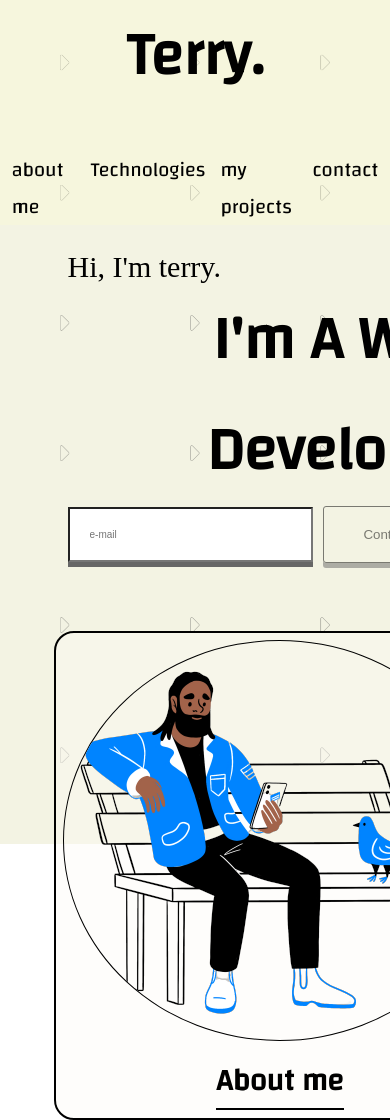
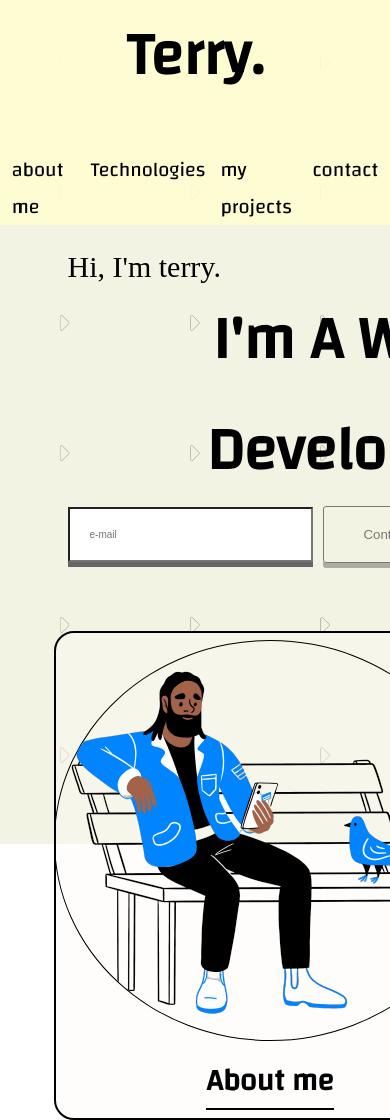
Before and after one commit to mayerstrk/code-jam_assingment-1, a plain HTML site: page index.html in a window 390 px wide. Shown: the top 1120 px of the page. Drawn offline with Linux system fonts and the light colour scheme; files whose address does not match are found by name; a web font is replaced by a local one.

Commit message:
refactor: change color scheme

```diff
--- a/blocks/header.css
+++ b/blocks/header.css
@@ -24,6 +24,7 @@
 
 @media screen and (max-width: 750px) {
   .header{
-    flex-flow: column
+    flex-flow: column;
+    background: rgba(255, 253, 208, .9);
   }
 }
--- a/blocks/section-card.css
+++ b/blocks/section-card.css
@@ -1,7 +1,9 @@
 .section-card {
+  box-sizing: border-box;
   width: 100%;
   background: rgba(252,251,244, .4);
   min-height: 400px;
+  max-width: 1200px;
   margin: auto;
   border: 2px solid #000;
   border-radius: 20px;
--- a/scripts/form.js
+++ b/scripts/form.js
@@ -5,7 +5,7 @@ const contactInput = form.querySelector(".form__input")
 const handleFormSubmit = (evt) => {
   evt.preventDefault();
   //prevents user from submitting more than once;
-  disableButton(contactButton)
+  disableButton(contactButton);
   contactButton.classList.add("form__button_state_checked");
   // contactInpit.disabled = true;
 }
```
